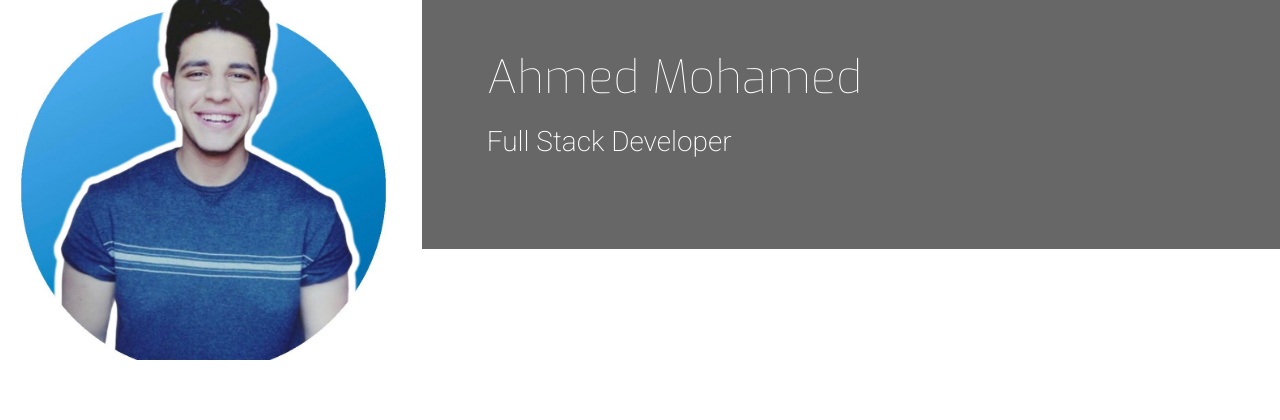
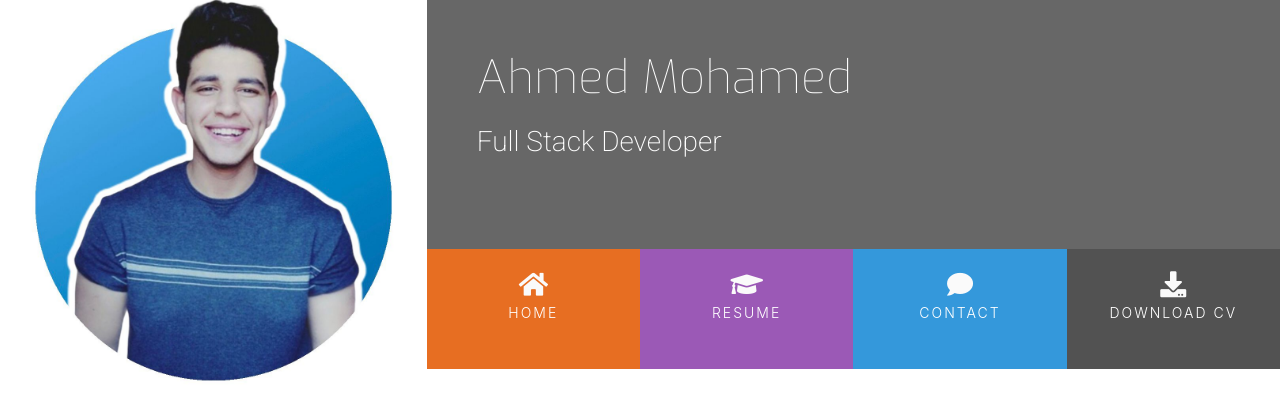
Before and after one commit to Aofficial0/Resume-project-ci, a plain HTML site: page index.html in a window 1280 px wide. Drawn offline with nearby package versions, Linux system fonts and the light colour scheme.

Commit message:
navbar done

```diff
--- a/assets/css/style.css
+++ b/assets/css/style.css
@@ -5,6 +5,19 @@
     background-color: #676767;
 }
 
+.ui-menu-color-home {
+    background-color: #e76e22;
+}
+
+.ui-menu-color-resume {
+    background-color: #9b59b6;
+}
+.ui-menu-color-contact {
+    background-color: #3498db;
+}
+.ui-menu-color-download {
+    background-color: #525252;
+}
 header {
     margin: 0;
 }
@@ -39,3 +52,47 @@ header {
     margin-bottom: 90px;
     color: #fff;
 }
+
+.list-inline-item:not(:last-child) {
+    margin: 0;
+}
+
+.menucontainer {
+    font-size: 0;
+}
+
+#nav li {
+    font-size: 14px;
+    padding: 0;
+}
+
+.menuitem {
+    height: 120px;
+    text-align: center;
+    padding: 0 ;
+}
+
+.menuitem a {
+    width: 100%;
+    text-decoration: none;
+    color: #fff;
+    height: 120px;
+}
+
+.menuitem a i {
+    padding-top: 22px;
+    display: block;
+    color: #fafafa;
+    font-size: 26px;
+}
+
+.menuitem span {
+    display: block;
+    width: 100%;
+    padding-top: 5px;
+    text-align: center;
+    text-transform: uppercase;
+    font-size: 14px;
+    font-weight: 300;
+    letter-spacing: 2px;
+}
--- a/index.html
+++ b/index.html
@@ -10,17 +10,33 @@
 </head>
 <body>
     <header>
-        <div class="row">
-            <a href="index.html" class="col-md-4 logo">
-            </a>
+        <div class="row no-gutters">
+            <a class="col-md-4 logo" href="02-index.html"></a>
             <div class="col-md-8">
-                <div class="row bg-color-name-title">
+                <div class="row no-gutters bg-color-name-title">
                     <div class="col heading">
                         <h1 class="name">Ahmed Mohamed</h1>
-                        <h2 class="title">Full Stack Developer</h2>
+                        <h2 class="title"> Full Stack Developer</h2>
                     </div>
                 </div>
-
+                <div class="row no-gutters">
+                    <div class="col">
+                        <ul id="nav" class="list-inline menucontainer">
+                            <li class="col-6 col-sm-3 list-inline-item ui-menu-color-home menuitem">
+                                <a href="#"><i class="fa fa-home" aria-hidden="true"></i><span>Home</span></a>
+                            </li>
+                            <li class="col-6 col-sm-3 list-inline-item ui-menu-color-resume menuitem">
+                                <a href="#"><i class="fa fa-graduation-cap" aria-hidden="true"></i><span>Resume</span></a>
+                            </li>
+                            <li class="col-6 col-sm-3 list-inline-item ui-menu-color-contact menuitem">
+                                <a href="#"><i class="fa fa-comment" aria-hidden="true"></i><span>Contact</span></a>
+                            </li>
+                            <li class="col-6 col-sm-3 list-inline-item ui-menu-color-download menuitem">
+                                <a href="#"><i class="fa fa-download" aria-hidden="true"></i><span>Download CV</span></a>
+                            </li>
+                        </ul>
+                    </div>
+                </div>
             </div>
         </div>
     </header>
```
